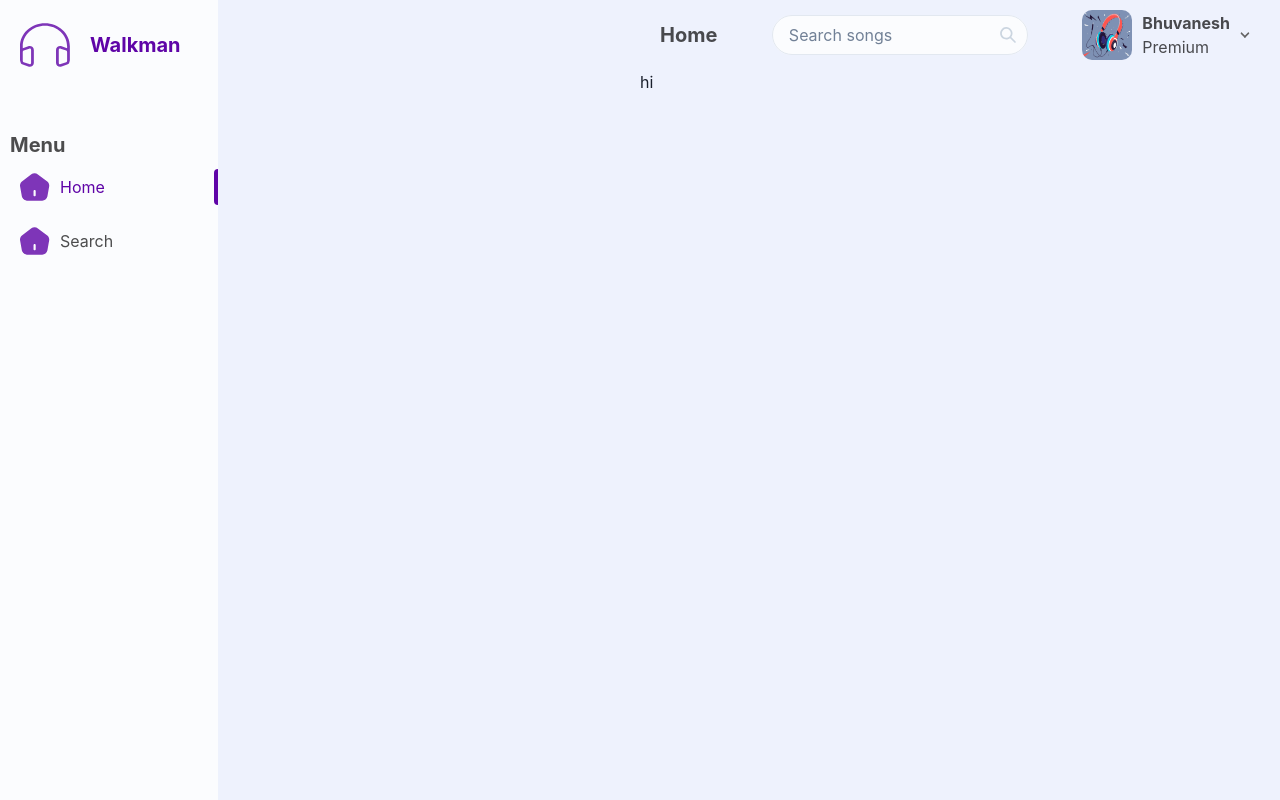
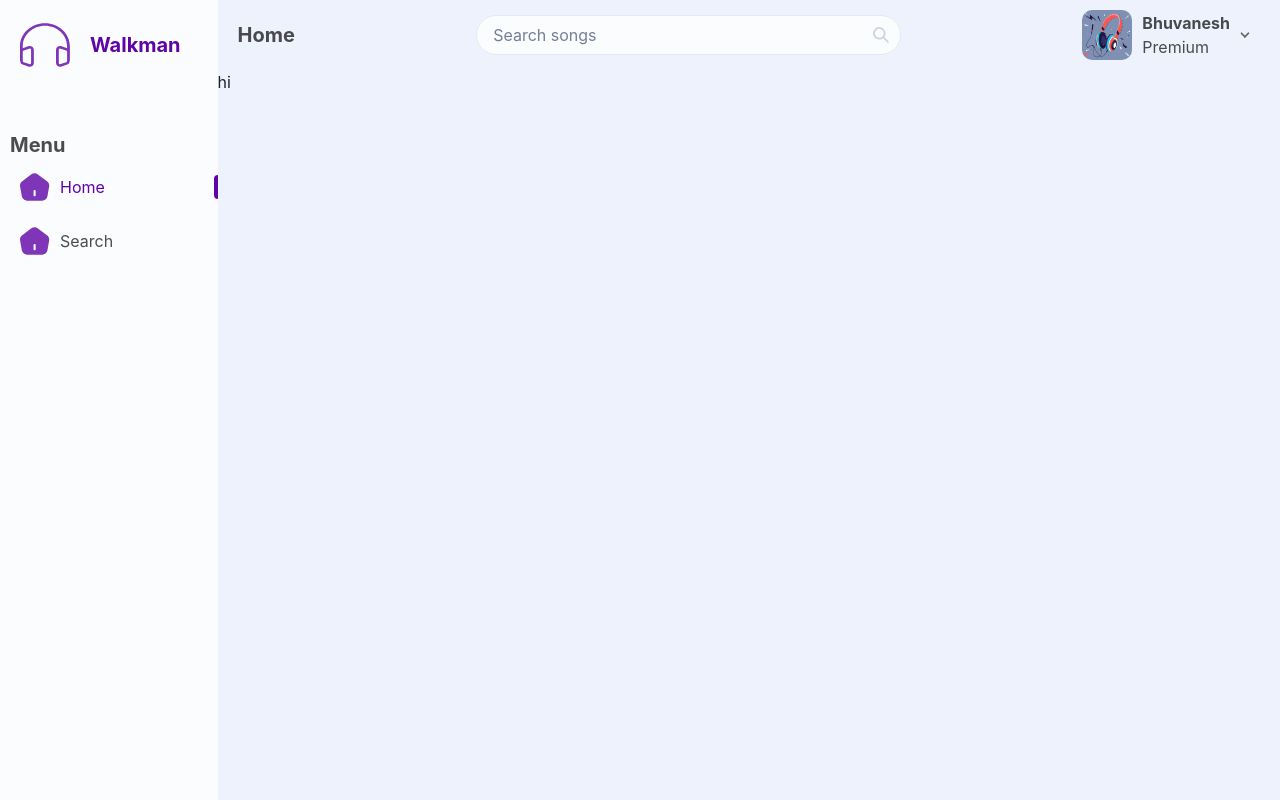
Before and after one commit to Bhuvaneshw/WalkMan-2.0, a React (Vite) app in the folder client/: page /search in a window 1280 px wide. Built offline with nearby package versions, Linux system fonts and the light colour scheme.

Commit message:
Rectified sidebar

```diff
--- a/client/src/App.jsx
+++ b/client/src/App.jsx
@@ -23,7 +23,7 @@ function App() {
 
   return (
     <HStack width="100%" height="100%">
-      <Stack className="fill navpar">
+      <Stack className="navpar" width='17%'>
         <SideBar />
       </Stack>
       <Stack width="83%" className="fill">
--- a/client/src/components/Artist.jsx
+++ b/client/src/components/Artist.jsx
@@ -8,7 +8,7 @@ import Gab from "./Gap.jsx";
 import Stack from "./Stack.jsx";
 import Text from "./Text.jsx";
 export default function Artist() {
-  const a = [1, 1, 1, 1, 1, 1];
+  const a = [1, 11, 12, 13, 14, 15];
   return (
     <Card flex="1" height="350px" overflow="hidden" className="artist">
       <Title variant="black70 title-margin">Top Songs</Title>
--- a/client/src/components/Genre.jsx
+++ b/client/src/components/Genre.jsx
@@ -7,8 +7,9 @@ import Gab from "./Gap.jsx";
 import Stack from "./Stack.jsx";
 import Text from "./Text.jsx";
 import Fab from "./Fab.jsx";
+
 export default function Genre() {
-  const a = [1, 1, 1, 1, 1, 1];
+    const a = [1, 11, 12, 13, 14, 15];
     return (
         <Card flex="2">
             <Title variant="black70 title-margin">Genre</Title>
@@ -16,15 +17,15 @@ export default function Genre() {
                 {a.map((value) => {
                     return (
                         <BorderedCard className="flex" key={value}>
-              <Icon src="/music.png" className="fill big-icon" />
-              <Gab height="10px" />
+                            <Icon src="/music.png" className="fill big-icon"/>
+                            <Gab height="10px"/>
                             <HStack justifyContent="space-between" alignItems="center">
                                 <Stack>
                                     <Title>Believer</Title>
                                     <Text>Believer{value}</Text>
                                 </Stack>
-                <Gab width="10px" />
-                <Fab />
+                                <Gab width="10px"/>
+                                <Fab/>
                             </HStack>
                         </BorderedCard>
                     );
--- a/client/src/components/NavItem.jsx
+++ b/client/src/components/NavItem.jsx
@@ -5,7 +5,7 @@ import Icon from "./Icon.jsx";
 function SelectedLine() {
     return <div style={{
         width: '4px',
-        height: '80%',
+        height: '3vh',
         background: '#5F04A7',
         borderTopLeftRadius: '5px',
         borderBottomLeftRadius: '5px',
--- a/client/src/components/Sidebar.jsx
+++ b/client/src/components/Sidebar.jsx
@@ -5,18 +5,23 @@ import Gab from "./Gap.jsx";
 import Stack from "./Stack.jsx";
 
 import NavItem from "./NavItem.jsx";
+
 export default function SideBar() {
     return (
         <Stack className="navbar">
             <HStack pad="20px" alignItems="center">
-        <Icon src="/icon.svg" size="50px" />
-        <Gab width="20px" />
+                <Icon src="/icon.svg" size="50px"/>
+                <Gab width="20px"/>
                 <Title variant="primary">Walkman</Title>
             </HStack>
-      <Gab height="40px" />
+            <Gab height="40px"/>
             <Title mar="0 0 0 10px">Menu</Title>
-      <NavItem title="Home" activated />
-      <NavItem title="Search" />
+            <a href='/'>
+                <NavItem title="Home" activated/>
+            </a>
+            <a href='/search'>
+                <NavItem title="Search"/>
+            </a>
         </Stack>
     );
 }
--- a/client/src/components/TopSongs.jsx
+++ b/client/src/components/TopSongs.jsx
@@ -9,7 +9,7 @@ import Text from "./Text.jsx";
 import Fab from "./Fab.jsx";
 
 export default function TopSongs() {
-  const a = [1, 1, 1, 1, 1, 1, 1];
+    const a = [1, 11, 12, 13, 14, 15];
     return (
         <Card flex="1">
             <Title variant="black70 title-margin">Artist</Title>
@@ -17,15 +17,15 @@ export default function TopSongs() {
                 {a.map((value) => {
                     return (
                         <BorderedCard className="flex" key={value}>
-              <Icon src="/music.png" className="fill big-icon" />
-              <Gab height="10px" />
+                            <Icon src="/music.png" className="fill big-icon"/>
+                            <Gab height="10px"/>
                             <HStack justifyContent="space-between" alignItems="center">
                                 <Stack>
                                     <Title>Believer</Title>
                                     <Text>Believer{value}</Text>
                                 </Stack>
-                <Gab width="10px" />
-                <Fab />
+                                <Gab width="10px"/>
+                                <Fab/>
                             </HStack>
                         </BorderedCard>
                     );
--- a/client/src/main.jsx
+++ b/client/src/main.jsx
@@ -2,21 +2,24 @@ import React from "react";
 import ReactDOM from "react-dom/client";
 import App from "./App.jsx";
 import Login from "./layouts/Login.jsx";
-import { ChakraProvider } from "@chakra-ui/react";
+import {ChakraProvider} from "@chakra-ui/react";
 import AppTheme from "./theme.jsx";
 import Signup from "./layouts/Signup.jsx";
-import { BrowserRouter as Router, Routes, Route } from "react-router-dom";
+import {BrowserRouter as Router, Route, Routes} from "react-router-dom";
 import Home from "./layouts/Home.jsx";
 import Search from "./layouts/Search.jsx";
+
 ReactDOM.createRoot(document.getElementById("root")).render(
     <React.StrictMode>
         <ChakraProvider theme={AppTheme}>
             <Router>
                 <Routes>
-          <Route path="/" element={<App />}>
-            <Route path="/" element={<Home />} />
-            <Route path="/search" element={<Search />} />
+                    <Route path="/" element={<App/>}>
+                        <Route path="/" element={<Home/>}/>
+                        <Route path="/search" element={<Search/>}/>
                     </Route>
+                    <Route path="/login" element={<Login/>}/>
+                    <Route path="/signup" element={<Signup/>}/>
                 </Routes>
             </Router>
         </ChakraProvider>
--- a/client/src/style.css
+++ b/client/src/style.css
@@ -76,6 +76,17 @@
     background: #FBFCFE;
 }
 
+.navpar {
+    width: 17%;
+    min-width: max-content;
+}
+
+@media only screen and (max-width: 990px) {
+    .navpar {
+        display: none !important;
+    }
+}
+
 @media only screen and (max-width: 650px) {
 
     .title {
```
Lines whose indentation alone changed are shown as unchanged.
